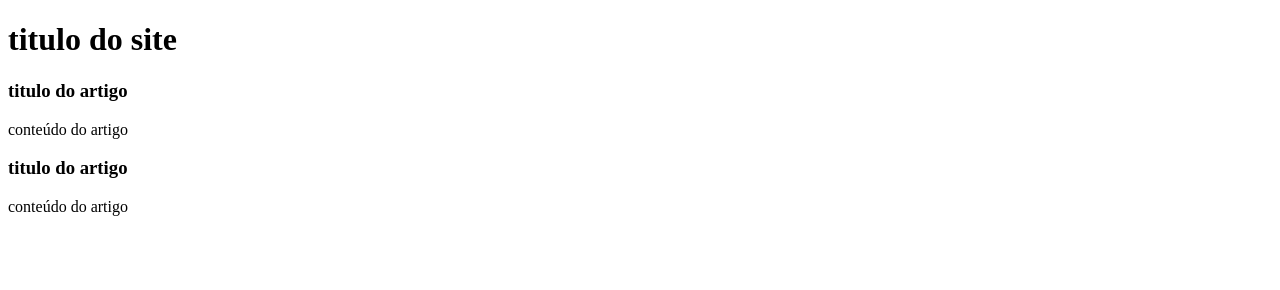
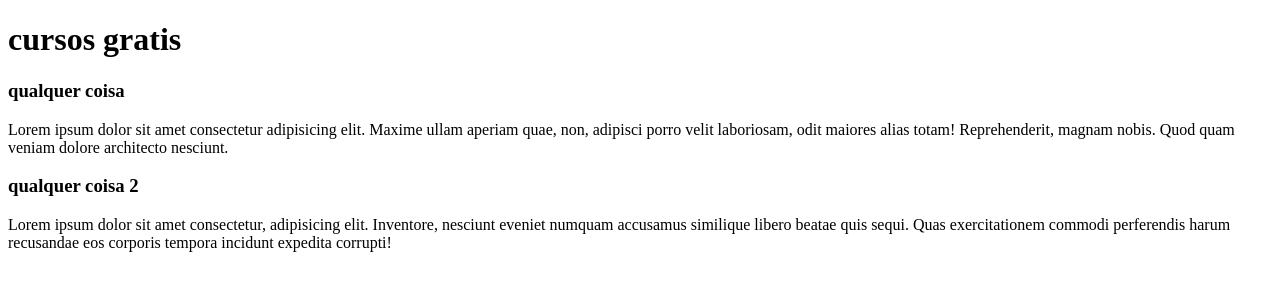
Before and after one commit to josinaldochaves/teste-branch, a plain HTML site: page index.html in a window 1280 px wide. Drawn offline with Linux system fonts and the light colour scheme.

Commit message:
teste branch 1

```diff
--- a/index.html
+++ b/index.html
@@ -8,15 +8,16 @@
 <body>
     <main>
         <header>
-            <h1>titulo do site</h1>
+            <h1>cursos gratis</h1>
         </header>
         <article>
-            <h3>titulo do artigo</h3>
-            <p>conteúdo do artigo</p>
+            <h3>qualquer coisa</h3>
+            <p>Lorem ipsum dolor sit amet consectetur adipisicing elit. Maxime ullam aperiam quae, non, adipisci porro velit laboriosam, odit maiores alias totam! Reprehenderit, magnam nobis. Quod quam veniam dolore architecto nesciunt.
+            </p>
         </article>
         <article>
-            <h3>titulo do artigo</h3>
-            <p>conteúdo do artigo</p>
+            <h3>qualquer coisa 2</h3>
+            <p>Lorem ipsum dolor sit amet consectetur, adipisicing elit. Inventore, nesciunt eveniet numquam accusamus similique libero beatae quis sequi. Quas exercitationem commodi perferendis harum recusandae eos corporis tempora incidunt expedita corrupti!</p>
         </article>
     </main>
 </body>
```
